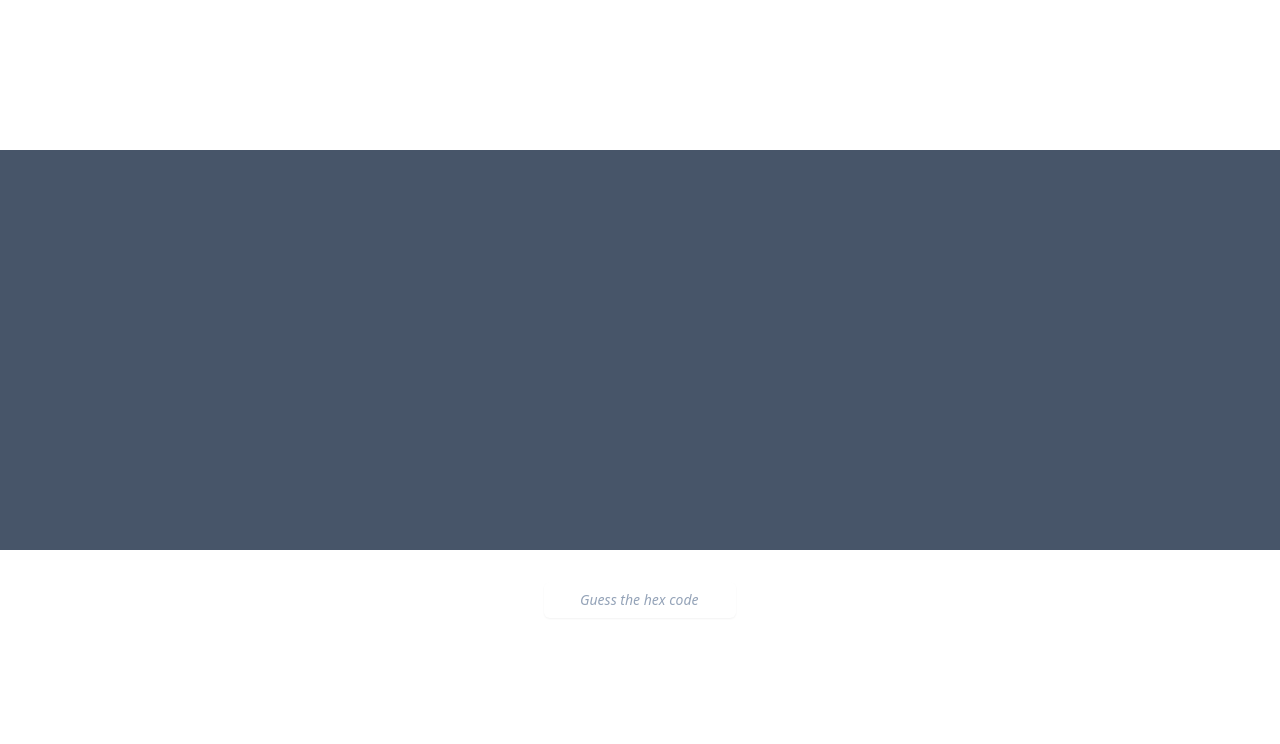
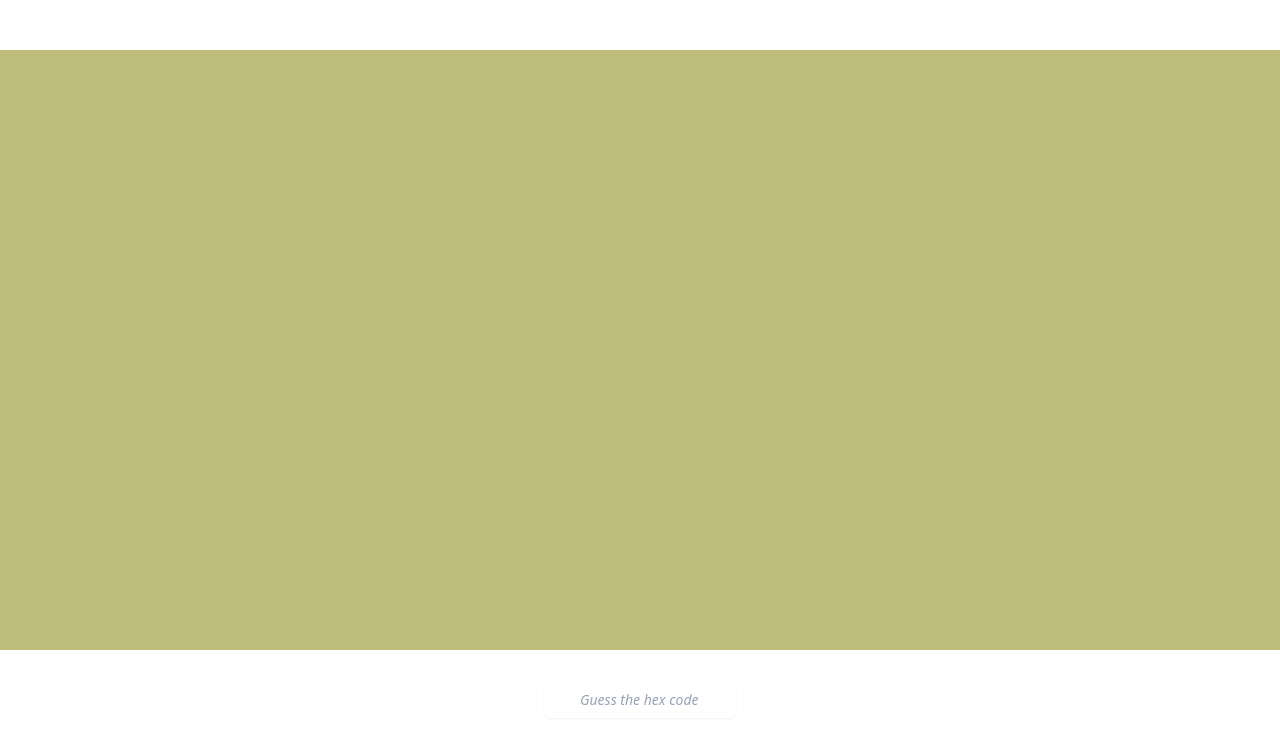
Before and after one commit to hahafiz/color-predict, a React (Vite) app: page / in a window 1280 px wide. Shown: the top 744 px of the page. Built offline with nearby package versions, Linux system fonts and the light colour scheme.

Commit message:
now have a box with randomly generated color

```diff
--- a/src/App.jsx
+++ b/src/App.jsx
@@ -1,8 +1,32 @@
+import { useState, useEffect } from "react";
+
+// TODO: add a timer
+// TODO: add a round number up to 5, score
+// TODO: figure out score logic -> calculate difference between hexcode vs user input -> the further the difference the lower the score
 const App = () => {
+  const [backgroundColor, setBackgroundColor] = useState("#000000");
+
+  const generateRandomColor = () => {
+    const randomColor =
+      "#" +
+      Math.floor(Math.random() * 16777215)
+        .toString(16)
+        .padStart(6, "0"); // this ensure that the color is 6 characters long
+    setBackgroundColor(randomColor);
+  };
+
+  // generate color when componenet mounts
+  useEffect(() => {
+    generateRandomColor();
+  }, []);
+
   return (
     <div className="flex justify-center items-center h-screen w-screen">
-      <div className="flex-row w-full ">
-        <div className="container mx-auto px-4 py-8 bg-slate-600 min-h-[400px]"></div>
+      <div className="flex-row w-full">
+        <div
+          className="containerrounded-sm min-h-[600px]"
+          style={{ backgroundColor: backgroundColor }}
+        ></div>
         <form className="container mx-auto py-8 max-w-48">
           <label className="relative block">
             <span className="sr-only">Guess the hex code</span>
```
